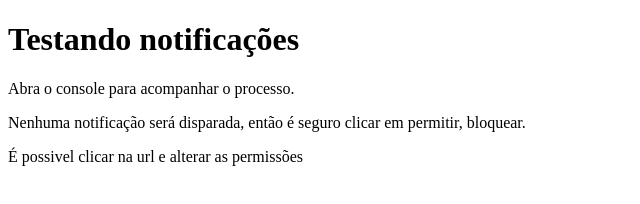
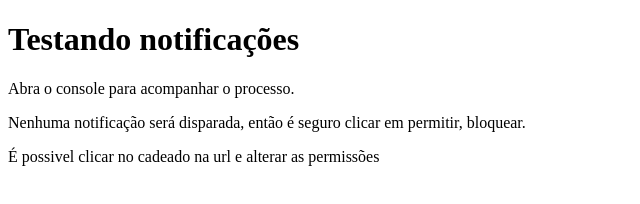
Before and after one commit to developer-sp/projetosw2, a plain HTML site: page index.html in a window 1280 px wide. Shown: the whole page, without its empty margins (0-640 px from the left). Drawn offline with Linux system fonts and the light colour scheme.

Commit message:
Update index.html

```diff
--- a/index.html
+++ b/index.html
@@ -10,7 +10,7 @@
 
 	<p>Abra o console para acompanhar o processo.</p>
 	<p>Nenhuma notificação será disparada, então é seguro clicar em permitir, bloquear.</p>
-	<p>É possivel clicar na url e alterar as permissões</p>
+	<p>É possivel clicar no cadeado na url e alterar as permissões</p>
 
 
 </body>
```
